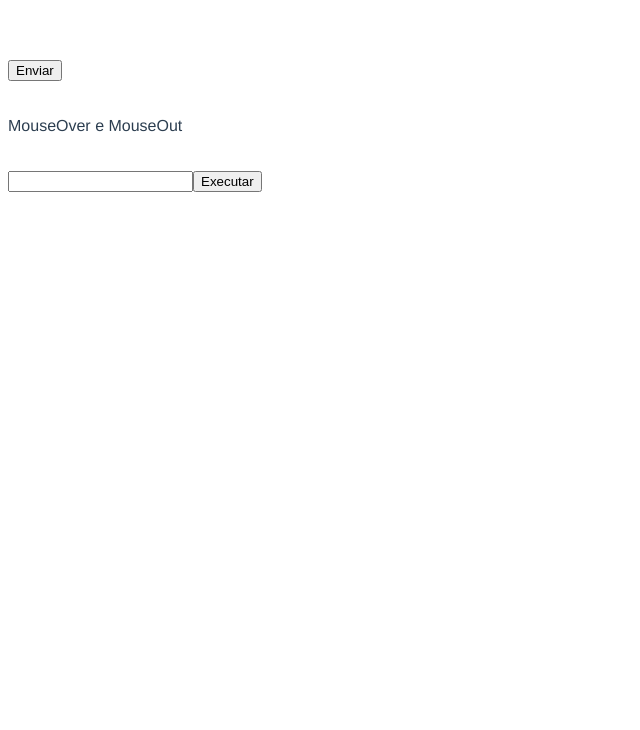
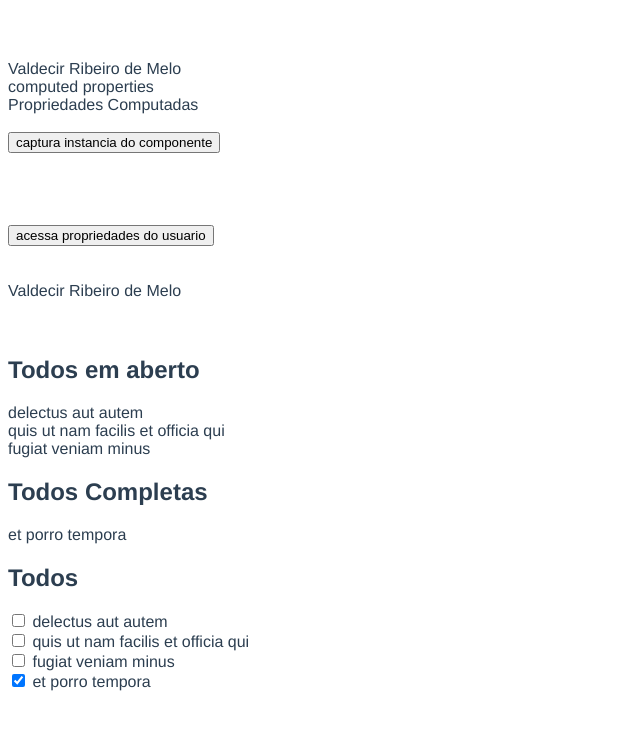
Before and after one commit to ValdecirGit/aulasVueJs, a Vue app: page / in a window 1280 px wide. Shown: the top 730 px of the page, without its empty margins (0-640 px from the left). Built offline with nearby package versions, Linux system fonts and the light colour scheme.

Commit message:
Propriedade computada (computed)

```diff
--- a/src/App.vue
+++ b/src/App.vue
@@ -1,72 +1,112 @@
 <template>
   <div>
-    <button @click.once="onClick">
-      Enviar
-    </button>
+    {{ user.first_name }} {{ user.last_name }} <br />
+    computed properties <br />
+    Propriedades Computadas
+    <br /><br />
+
+    <button @click="OnClick">captura instancia do componente</button>
+    <br />
+    <br />
+    <br />
+    <br />
+    <br />
+    <button @click="OnClickUser">acessa propriedades do usuario</button>
+
+    <br />
+    <br />
+    <br />
+    {{ fullName }}
+    <br />
+    <br />
+    <br />
+    <h2>Todos em aberto</h2>
+    <div v-for="todo in uncompletedTodos"
+        :key="todo.id">
+      {{ todo.title }}
+    </div>
+    <h2>Todos Completas</h2>
+    <div v-for="todo in completedTodos"
+        :key="todo.id">
+      {{ todo.title }}
+    </div>
+    <h2>Todos</h2>
+    <div v-for="todo in todos"
+        :key="todo.id">
+        <input type="checkbox"
+          v-model="todo.completed">
+      {{ todo.title }}
+    </div>
   </div>
-  <br>
-  <br>
-  <div @mouseover="onMouseOver"
-       @mouseout="onMouseOut">
-    MouseOver e MouseOut
-  </div>
-
-  <br>
-  <br>
-
-  <form action="https:/google.com"
-        @submit.prevent="onSubmit">
-
-        <input type="text"
-         @keyup.enter="onKeyUp">
-
-
-     <button type="submit">
-          Executar
-     </button>
-  </form>
-
-  <br>
-  <br>
-
-
 </template>
 
 <script>
-
 export default {
-  name: 'App',
+  name: "App",
 
   data() {
     return {
+      user: {
+        first_name: "Valdecir",
+        last_name: "Ribeiro de Melo",
+      },
 
-    }
+      todos: [
+        {
+          userId: 1,
+          id: 1,
+          title: "delectus aut autem",
+          completed: false,
+        },
+        {
+          userId: 1,
+          id: 2,
+          title: "quis ut nam facilis et officia qui",
+          completed: false,
+        },
+        {
+          userId: 1,
+          id: 3,
+          title: "fugiat veniam minus",
+          completed: false,
+        },
+        {
+          userId: 1,
+          id: 4,
+          title: "et porro tempora",
+          completed: true,
+        },
+      ],
+    };
+  },
+
+  components: {},
+
+  computed: {
+    fullName() {
+      return `${this.user.first_name} ${this.user.last_name}`;
+    },
+
+    uncompletedTodos() {
+      // retorna valores do array somente que forem diferentes de completed
+      return this.todos.filter(todo => !todo.completed);
+    },
+    completedTodos() {
+      // retorna valores do array somente que forem diferentes de completed
+      return this.todos.filter(todo => todo.completed);
+    },
+
   },
 
   methods: {
-    onClick($evt) {
-      console.log('clicou no botao', $evt);
+    OnClick($evt) {
+      console.log(this, $evt);
     },
-
-    onMouseOver($evt){
-      console.log('passou mouse em cima', $evt);
+    OnClickUser($evt) {
+      console.log(this.user, $evt);
     },
-
-    onMouseOut($evt){
-      console.log('tirou mouse de cima', $evt);
-    },
-
-    onSubmit($evt) {
-      console.log('Submit', $evt);
-    },
-
-    onKeyUp($evt){
-      console.log('onKeyUp', $evt);
-    }
-
-
-  }
-}
+  },
+};
 </script>
 
 <style>
@@ -77,6 +117,5 @@ export default {
   text-align: left;
   color: #2c3e50;
   margin-top: 60px;
-
 }
 </style>
--- a/src/main.js
+++ b/src/main.js
@@ -6,4 +6,6 @@ import App from './App.vue'
 // Vue.use(Vuetify)
 // import 'vuetify/dist/vuetify.min.css'
 
-createApp(App).mount('#app')
+// createApp(App).mount('#app')
+
+window.app = createApp(App).mount('#app')
```
